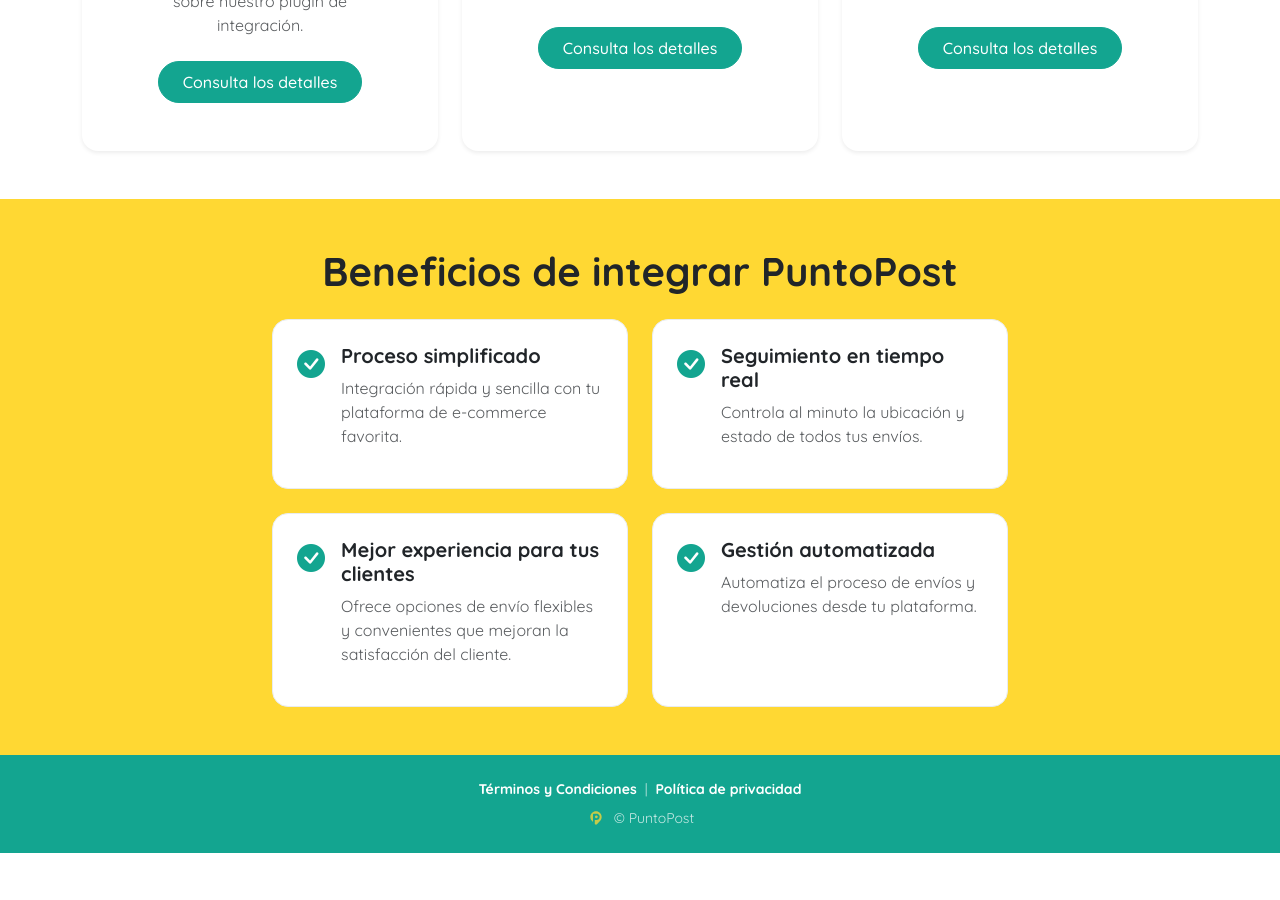
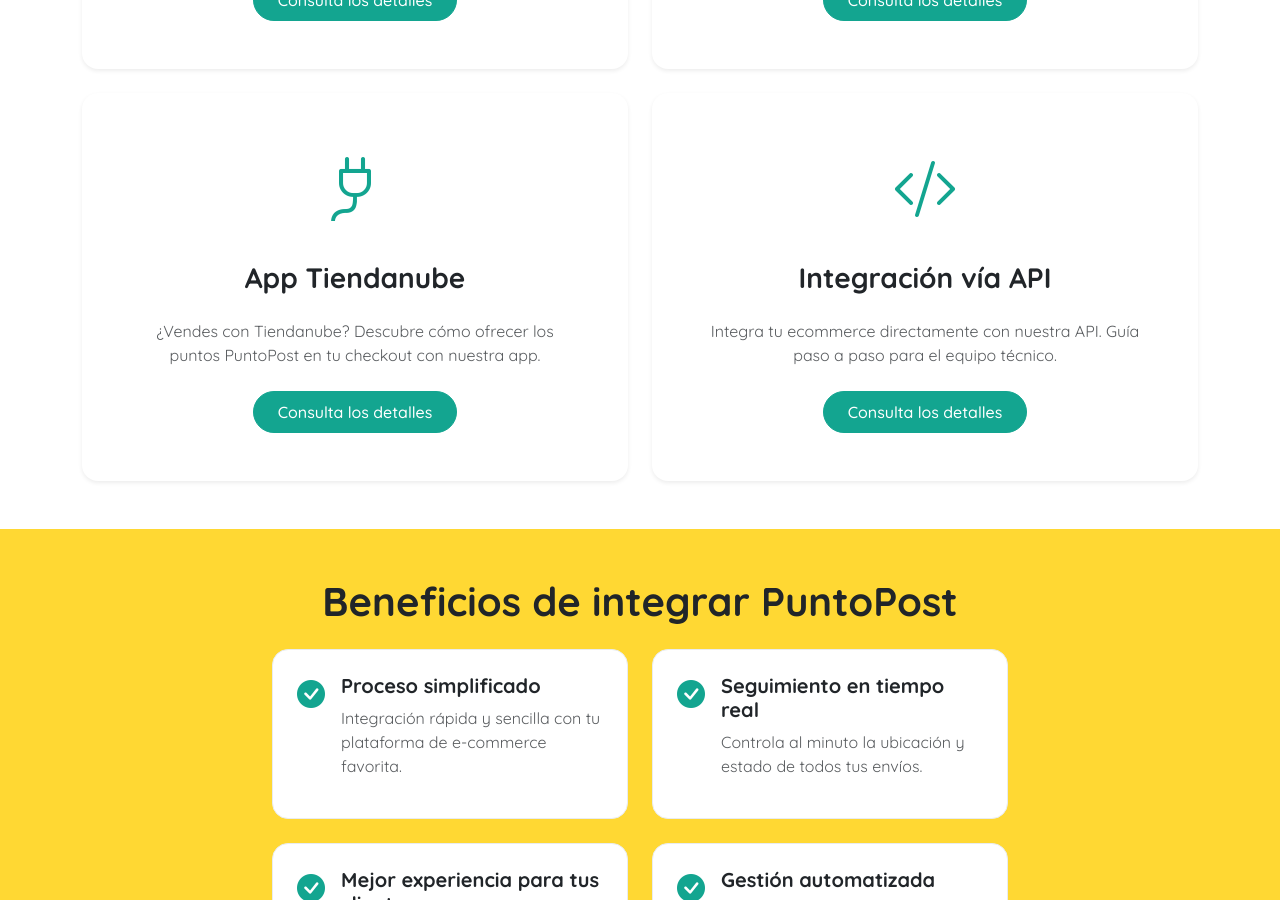
Before and after one commit to puntopost/web, a Jekyll site: the page built from integrations/index.html, in a window 1280 px wide and 900 px high, scrolled down 1444 px. Built offline with Jekyll 4.4.1, drawn with Linux system fonts in a browser that asks for light colours; before the commit the page ends 2297 px from its top, so only the background shows below that.

Commit message:
Enlazar la documentación de Tiendanube desde integraciones y tiendas
Tarjeta en /integrations/ (rejilla 2x2), logo en la rejilla de
plataformas de /envia/tiendas/ y mención en /api-integration/.

Co-Authored-By: Claude Opus 5.5 <noreply@anthropic.com>

```diff
--- a/api-integration/index.html
+++ b/api-integration/index.html
@@ -31,7 +31,7 @@ toc:
 <section id="introduccion" class="bg-white rounded-3 shadow-sm p-4 p-lg-5 mb-4">
     <h2 class="fw-bold mb-4">Introducción</h2>
     <p class="text-body-secondary">
-        Esta guía describe cómo integrar tu ecommerce directamente con PuntoPost a través de nuestra API de merchant. Está pensada para comercios que gestionan su propia plataforma o que no utilizan Shopify o WooCommerce (para los que ofrecemos <a href="/shopify-app">plugin de Shopify</a> y <a href="/woocommerce-plugin">plugin de WooCommerce</a>).
+        Esta guía describe cómo integrar tu ecommerce directamente con PuntoPost a través de nuestra API de merchant. Está pensada para comercios que gestionan su propia plataforma o que no utilizan Shopify, WooCommerce o Tiendanube (para los que ofrecemos <a href="/shopify-app">plugin de Shopify</a>, <a href="/woocommerce-plugin">plugin de WooCommerce</a> y <a href="/tiendanube-app">app de Tiendanube</a>).
     </p>
     <p class="text-body-secondary mb-4">
         La integración se organiza en unos pocos pasos secuenciales que cubren todo el ciclo de vida de un envío: validar cobertura, mostrar los puntos disponibles a tu cliente, crear el envío, gestionarlo y recibir actualizaciones automáticas de estado.
--- a/integrations/index.html
+++ b/integrations/index.html
@@ -1,7 +1,7 @@
 ---
 layout: default
 title: "PuntoPost - Integración con tu ecommerce"
-description: "Integra tu ecommerce con PuntoPost. Plugins para Shopify, WooCommerce y API directa."
+description: "Integra tu ecommerce con PuntoPost. Plugins para Shopify, WooCommerce, Tiendanube y API directa."
 banner: |
     <section class="text-white text-center rounded-bottom-4 pb-3">
     <h1 class="fw-bold display-5 mb-3">Integraciones</h1>
@@ -31,7 +31,7 @@ banner: |
         <div class="container">
             <h2 class="text-center mb-5 fw-bold display-6 reveal reveal-up">Formas de integrarte con PuntoPost</h2>
             <div class="row g-4 justify-content-center">
-                <div class="col-12 col-md-6 col-lg-4 reveal reveal-left">
+                <div class="col-12 col-md-6 reveal reveal-left">
                     <div class="card shadow-sm border-0 rounded-4 h-100">
                         <div class="card-body p-4 p-lg-5 text-center">
                             <div class="mb-4">
@@ -45,7 +45,7 @@ banner: |
                         </div>
                     </div>
                 </div>
-                <div class="col-12 col-md-6 col-lg-4 reveal reveal-up reveal-delay-1">
+                <div class="col-12 col-md-6 reveal reveal-up reveal-delay-1">
                     <div class="card shadow-sm border-0 rounded-4 h-100">
                         <div class="card-body p-4 p-lg-5 text-center">
                             <div class="mb-4">
@@ -59,7 +59,21 @@ banner: |
                         </div>
                     </div>
                 </div>
-                <div class="col-12 col-md-6 col-lg-4 reveal reveal-right reveal-delay-2">
+                <div class="col-12 col-md-6 reveal reveal-up reveal-delay-2">
+                    <div class="card shadow-sm border-0 rounded-4 h-100">
+                        <div class="card-body p-4 p-lg-5 text-center">
+                            <div class="mb-4">
+                                <i class="bi bi-plug text-primary" style="font-size: 4rem;"></i>
+                            </div>
+                            <h3 class="card-title fw-bold mb-4">App Tiendanube</h3>
+                            <p class="card-text text-body-secondary mb-4">
+                                ¿Vendes con Tiendanube? Descubre cómo ofrecer los puntos PuntoPost en tu checkout con nuestra app.
+                            </p>
+                            <a href="/tiendanube-app" class="btn btn-primary px-4 py-2 fw-medium text-white rounded-pill">Consulta los detalles</a>
+                        </div>
+                    </div>
+                </div>
+                <div class="col-12 col-md-6 reveal reveal-right reveal-delay-3">
                     <div class="card shadow-sm border-0 rounded-4 h-100">
                         <div class="card-body p-4 p-lg-5 text-center">
                             <div class="mb-4">
```
Also changed, not shown: envia/tiendas/index.html (+11 -3 lines), assets/img/tiendanube.webp (added).
